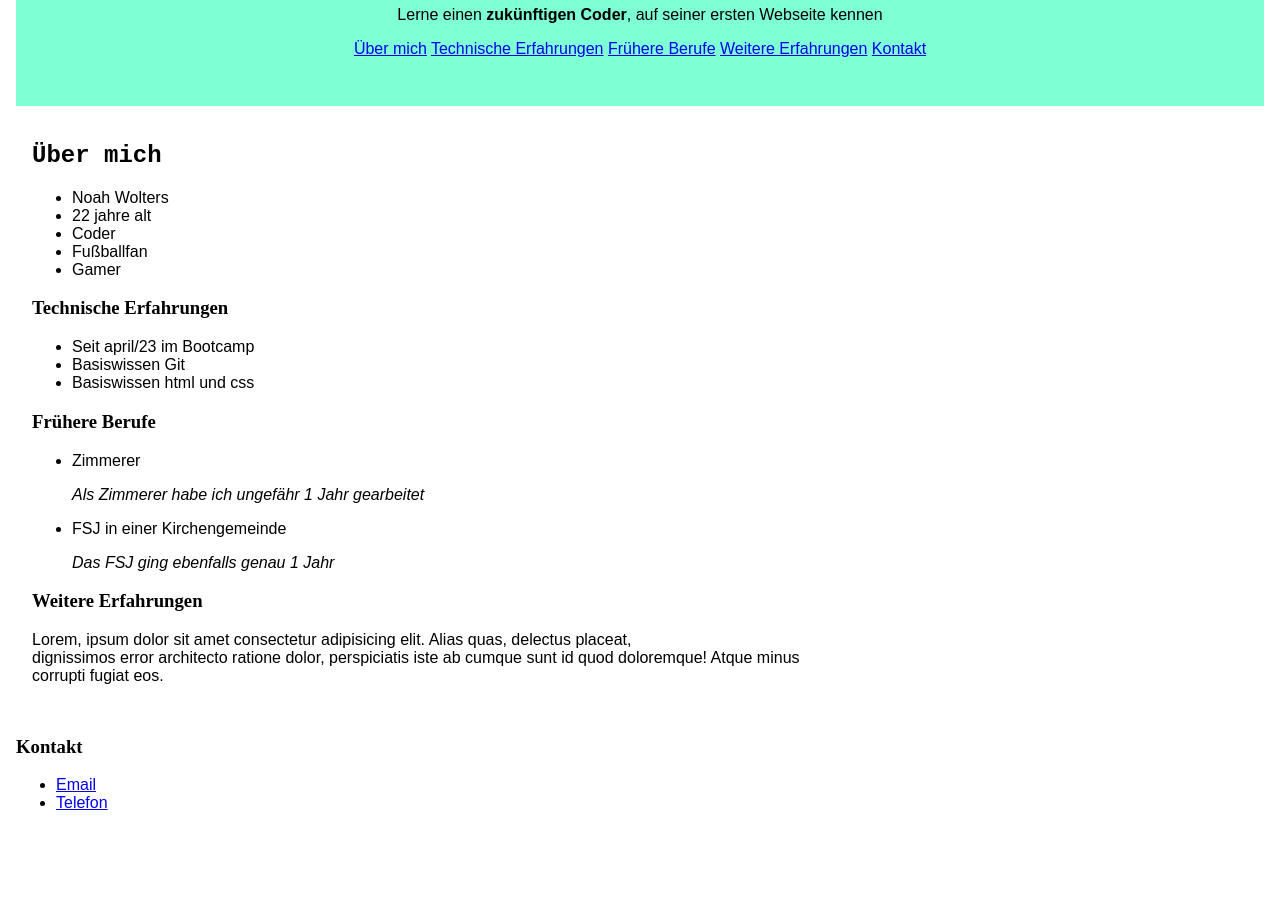
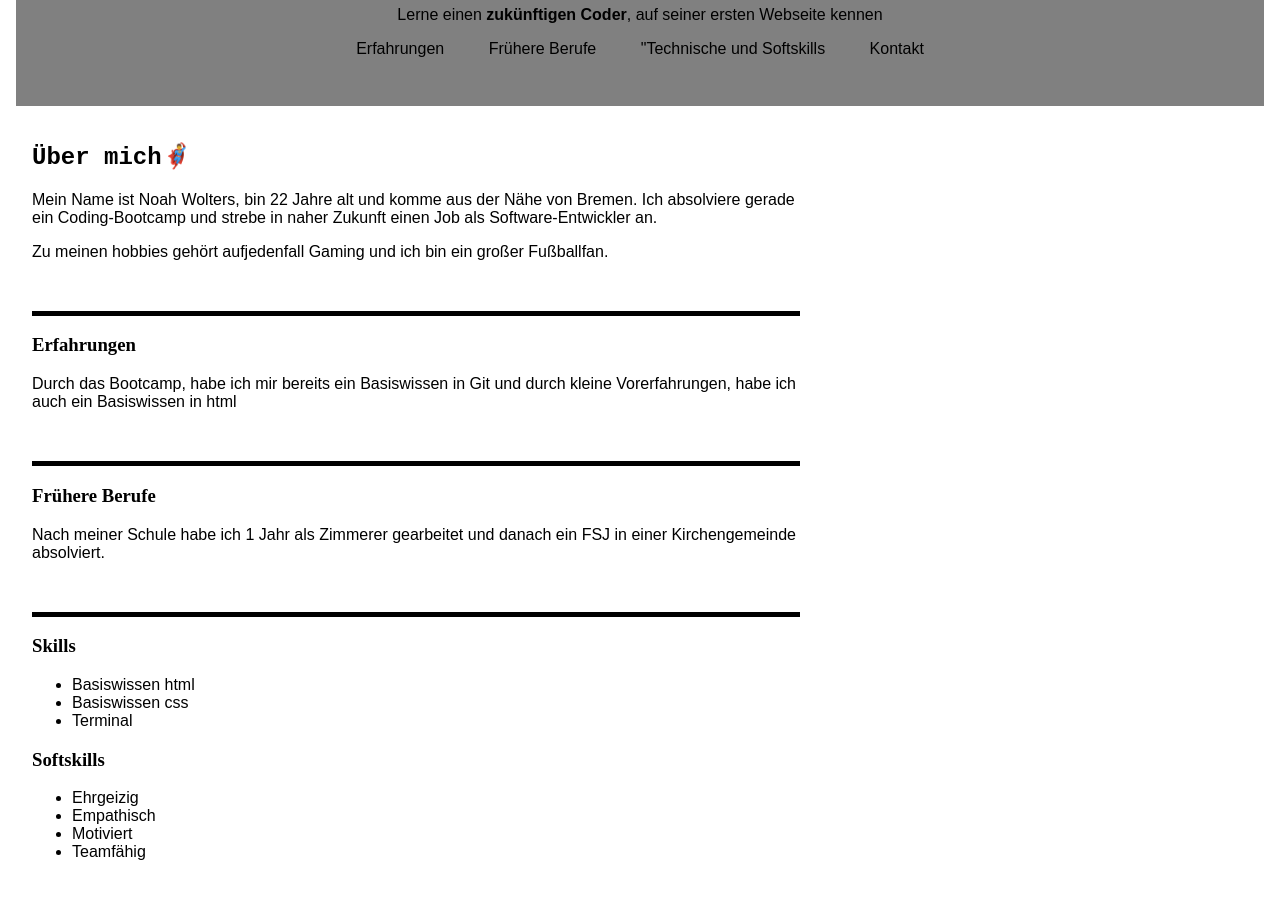
Before and after one commit to NoahWolters/first-steps-with-git, a plain HTML site: page html-task/index.html in a window 1280 px wide. Shown: the part 157-1066 px from the top of the page. Before the commit the page ends 1001 px from the top, so only its background shows below. Drawn offline with Linux system fonts and the light colour scheme.

Commit message:
innitial commit

```diff
--- a/html-task/index.html
+++ b/html-task/index.html
@@ -16,48 +16,46 @@
         <h1>Meine erste Webseite</h1>
         <p>Lerne einen <strong>zukünftigen Coder</strong>, auf seiner ersten Webseite kennen </p>
         <nav>
-            <a href="#über mich">Über mich</a>
-            <a href="#Technische Erfahrungen">Technische Erfahrungen</a>
-            <a href="#Frühere Berufe">Frühere Berufe</a>
-            <a href="#Weitere Erfahrungen">Weitere Erfahrungen</a>
-            <a href="#Kontakt">Kontakt</a>
-
+            <a class="nav-link">Erfahrungen</a>
+            <a class="nav-link">Frühere Berufe</a>
+            <a class="nav-link">"Technische und Softskills</a>
+            <a class="nav-link">Kontakt</a>
         </nav>
     </header>
     <main>
         <article id="Über mich">
             <h2>Über mich</h2>
+
+            <p> Mein Name ist Noah Wolters, bin 22 Jahre alt und komme aus der Nähe von Bremen. Ich absolviere gerade
+                ein Coding-Bootcamp und strebe in naher Zukunft einen Job als Software-Entwickler an.</p>
+            <p>Zu meinen hobbies gehört aufjedenfall Gaming und ich bin ein großer Fußballfan.</p>
+
+        </article>
+        <article id="Erfahrungen">
+            <h3>Erfahrungen</h3>
+            <p>Durch das Bootcamp, habe ich mir bereits ein Basiswissen in Git und durch kleine Vorerfahrungen, habe ich
+                auch ein Basiswissen in html</p>
+        </article>
+        <article id="Frühere Berufe">
+            <h3>Frühere Berufe</h3>
+            <p>Nach meiner Schule habe ich 1 Jahr als Zimmerer gearbeitet und danach ein FSJ in einer Kirchengemeinde
+                absolviert.</p>
+        </article>
+        <article id="Technische und Softskills">
+            <h3>Skills</h3>
             <ul>
-                <li>Noah Wolters</li>
-                <li>22 jahre alt</li>
-                <li>Coder</li>
-                <li>Fußballfan</li>
-                <li>Gamer</li>
+                <li>Basiswissen html</li>
+                <li>Basiswissen css</li>
+                <li>Terminal</li>
+            </ul>
+            <h3>Softskills</h3>
+            <ul>
+                <li>Ehrgeizig</li>
+                <li>Empathisch</li>
+                <li>Motiviert</li>
+                <li>Teamfähig</li>
             </ul>
         </article>
-        <section id="Erfahrungen">
-            <h3>Technische Erfahrungen</h3>
-            <ul>
-                <li>Seit april/23 im Bootcamp</li>
-                <li>Basiswissen Git</li>
-                <li>Basiswissen html und css</li>
-            </ul>
-        </section>
-        <section id="Frühere Berufe">
-            <h3>Frühere Berufe</h3>
-            <ul>
-                <li>Zimmerer</li>
-                <p><i>Als Zimmerer habe ich ungefähr 1 Jahr gearbeitet</i></p>
-                <li>FSJ in einer Kirchengemeinde</li>
-                <p><i>Das FSJ ging ebenfalls genau 1 Jahr</i></p>
-            </ul>
-        </section>
-        <section id="Weitere Erfahrungen">
-            <h3>Weitere Erfahrungen</h3>
-            <p>Lorem, ipsum dolor sit amet consectetur adipisicing elit. Alias quas, delectus placeat,<br> dignissimos
-                error architecto ratione dolor, perspiciatis iste ab cumque sunt id quod doloremque! Atque minus
-                corrupti fugiat eos.</p>
-        </section>
 
 
     </main>
--- a/html-task/style.css
+++ b/html-task/style.css
@@ -24,6 +24,40 @@ main {
 }
 header {
   text-align: center;
-  background-color: aquamarine;
+  background-color: grey;
   padding: 48px 16px;
 }
+article + article {
+  margin-top: 50px;
+}
+.nav-link {
+  padding: 20px;
+}
+.nav-link {
+  color: black;
+}
+.nav-link:hover {
+  color: darkslategrey;
+}
+.nav-link:active {
+  color: lightgreen;
+}
+article:nth-child(2) {
+  border-top: 5px solid black;
+}
+article:nth-child(3) {
+  border-top: 5px solid black;
+}
+article:nth-child(4) {
+  border-top: 5px solid black;
+}
+article:nth-child(5) {
+  border-top: 5px solid black;
+}
+::selection {
+  background-color: green;
+  color: white;
+}
+h2::after {
+  content: "🦸‍♂️";
+}
```
